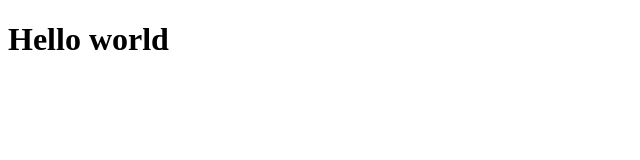
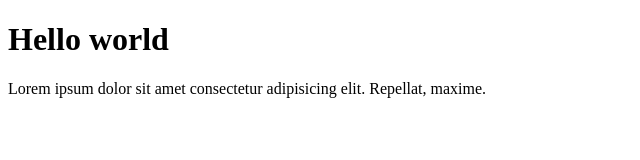
Before and after one commit to Kislame/simpe.git.test, a plain HTML site: page index.html in a window 1280 px wide. Shown: the whole page, without its empty margins (0-640 px from the left). Drawn offline with Linux system fonts and the light colour scheme.

Commit message:
added a p text

```diff
--- a/index.html
+++ b/index.html
@@ -8,5 +8,8 @@
   </head>
   <body>
     <h1>Hello world</h1>
+    <p>
+      Lorem ipsum dolor sit amet consectetur adipisicing elit. Repellat, maxime.
+    </p>
   </body>
 </html>
```
